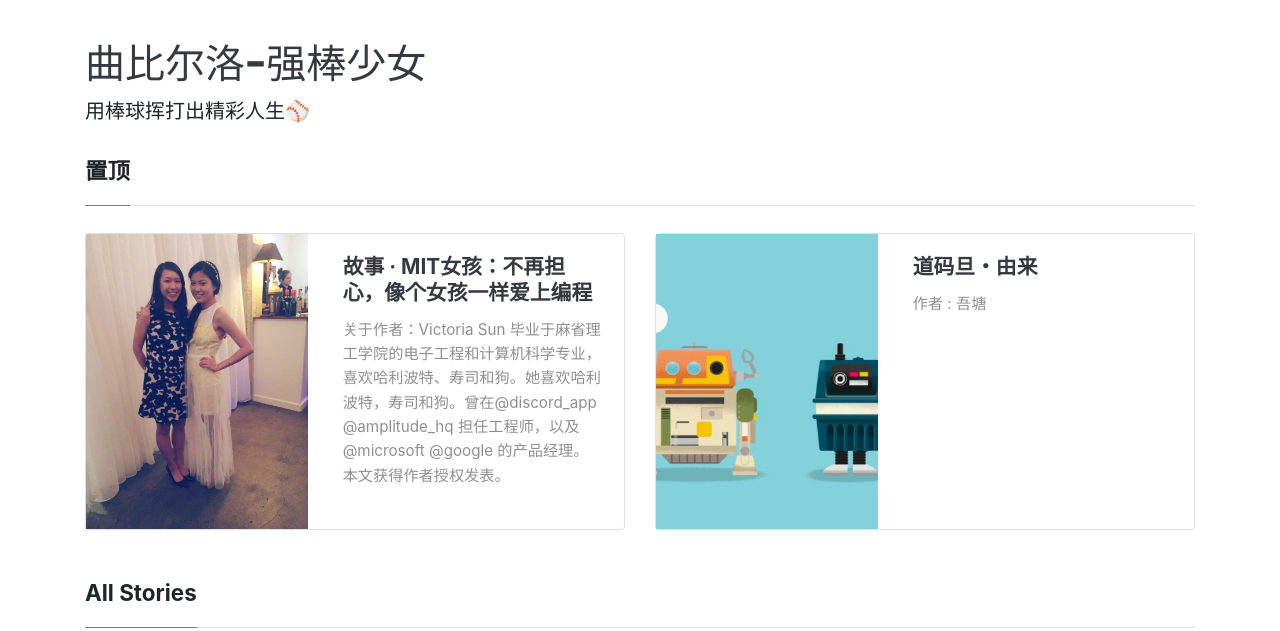
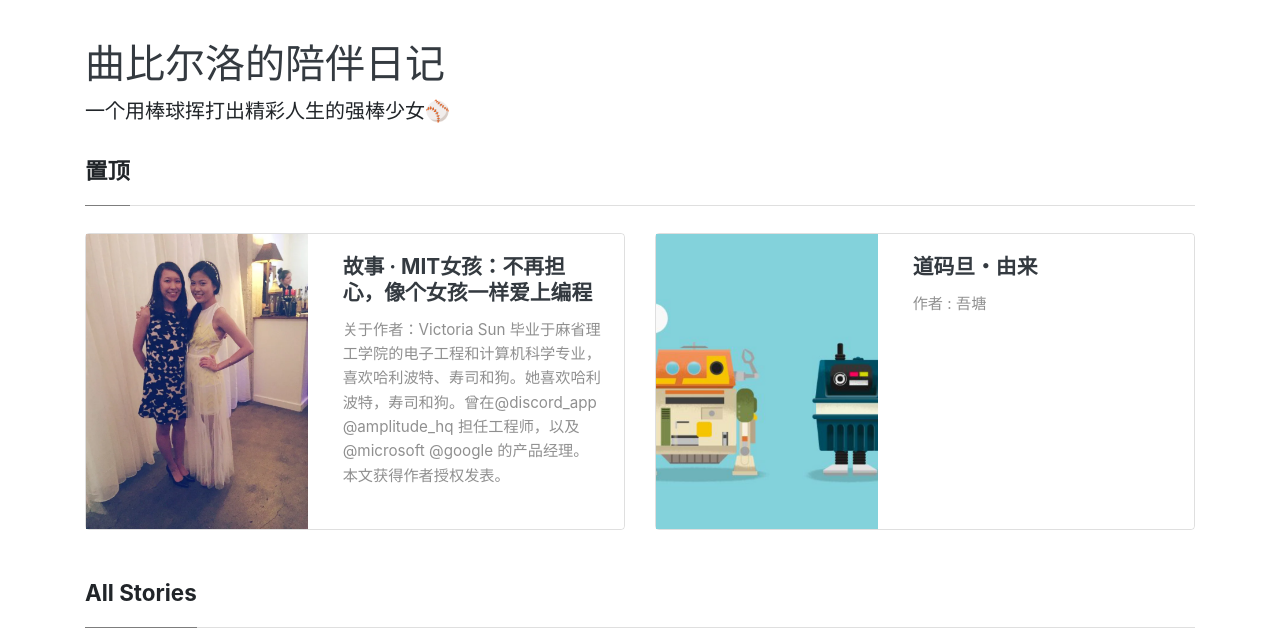
Before and after one commit to sis9sis9/finalwork, a Jekyll site: the page built from index.html, in a window 1280 px wide and 900 px high, cut to the strip 0-631 px from the top of the window. Built offline with Jekyll 4.4.1, drawn with Linux system fonts in a browser that asks for light colours; nearby versions of some CDN libraries; the list of posts is cut into pages by our own code; some of the changed text lies outside the part shown.

Commit message:
Update _config.yml

```diff
--- a/_config.yml
+++ b/_config.yml
@@ -2,11 +2,11 @@
 baseurl: "/finalwork"
 
 # 网页的标题
-title: "曲比尔洛-强棒少女"
+title: "曲比尔洛的陪伴日记"
 # 网站的主标题
-name: "曲比尔洛-强棒少女"
+name: "曲比尔洛的陪伴日记"
 # 网站副标题
-description: "用棒球挥打出精彩人生⚾️"
+description: "一个用棒球挥打出精彩人生的强棒少女⚾️"
 
 # 分页配置
 # 每页文章数量
```
